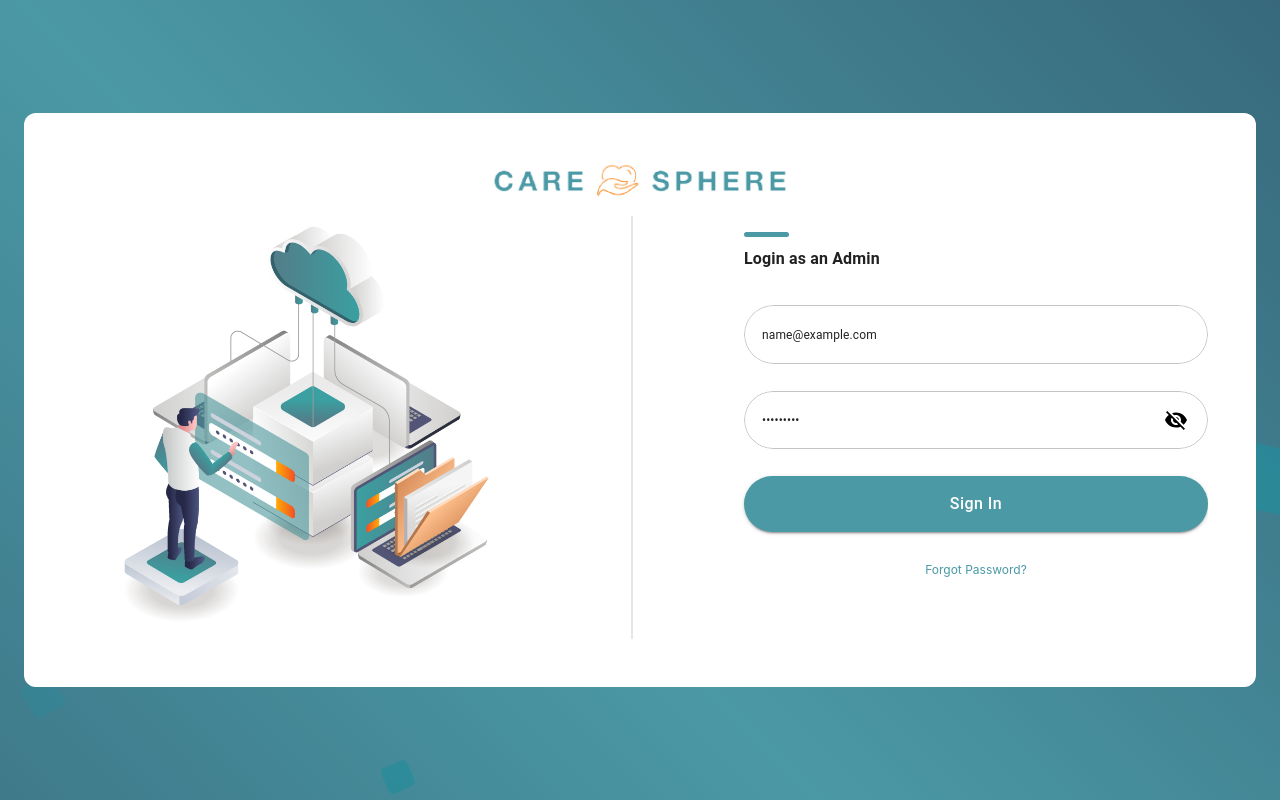
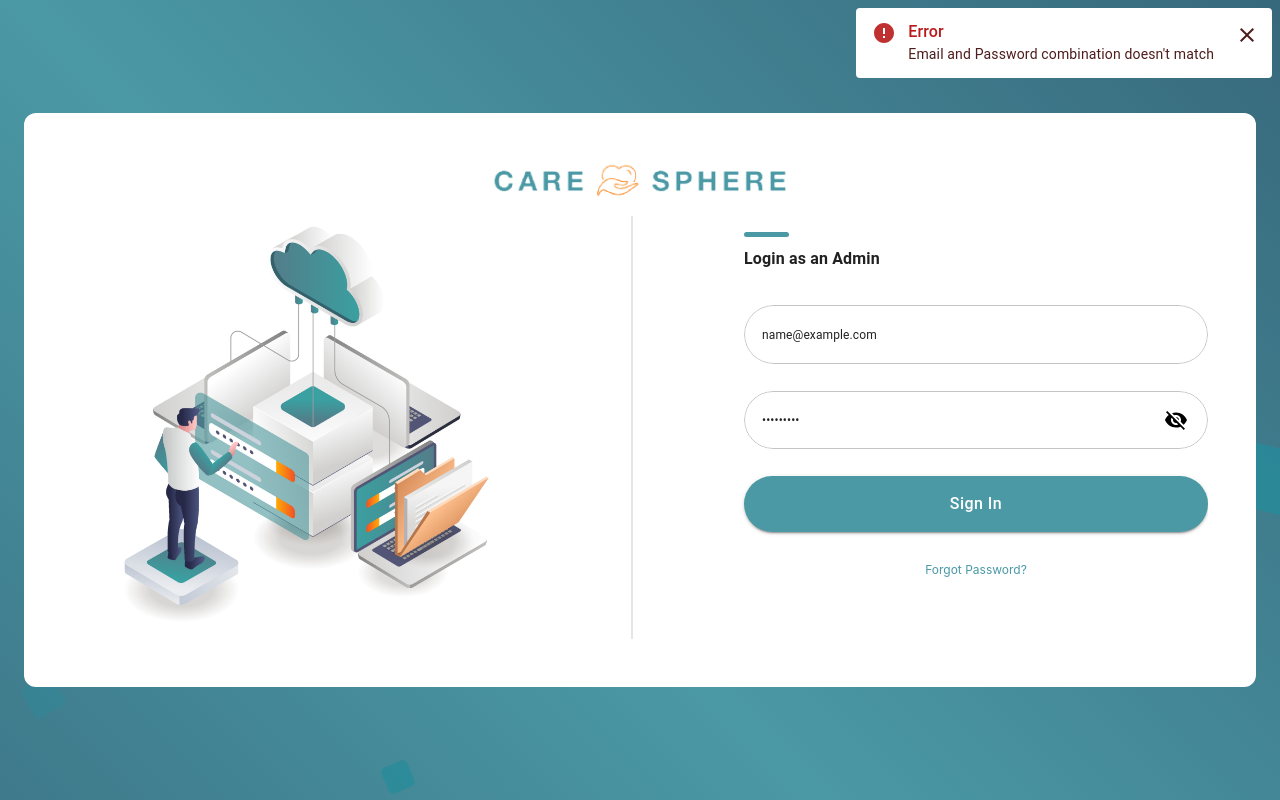
Before and after one commit to LpInfotech/care-sphere, a React (Vite) app in the folder client/: page /login in a window 1280 px wide. Both pictures are taken after typing "name@example.com", "Sample123" into the empty fields and a click on the button "Sign In". Shown: the top 800 px of the page. Built offline with nearby package versions, Linux system fonts and the light colour scheme.

Commit message:
added snackbar

```diff
--- a/client/src/app/pages/auth/login/login.tsx
+++ b/client/src/app/pages/auth/login/login.tsx
@@ -20,9 +20,13 @@ import * as yup from "yup";
 import { useFormik } from "formik";
 import { Visibility, VisibilityOff } from "@mui/icons-material";
 import theme from "../../../shared/theme/theme";
+import SnackBar from "../../../shared/components/snackbar/snackbar";
 
 const login = () => {
   const [showPassword, setShowPassword] = useState(false);
+  const [openSnackbar, setOpenSnackbar] = useState(false);
+  const [snackbarMessage, setSnackbarMessage] = useState("");
+  const [snackbarType, setSnackbarType] = useState("");
   const basicSchema = yup.object().shape({
     emailAddress: yup
       .string()
@@ -32,10 +36,28 @@ const login = () => {
   });
   //======== password visibility ========
   const handleClickShowPassword = () => setShowPassword((show) => !show);
-
+  //======== snackbar close ========
+  const handleCloseSnackbar = () => {
+    setOpenSnackbar(false);
+  };
   // ======== Login user integrating with api ========
   const LoginUser = () => {
     console.log(formik.values);
+    if (
+      formik.values.emailAddress === "admin@care.com" &&
+      formik.values.password === "Admin@123"
+    ) {
+      console.log("You have successfully logged in");
+      formik.resetForm();
+      setSnackbarType("success");
+      setOpenSnackbar(true);
+      setSnackbarMessage("You have successfully logged in");
+    } else {
+      console.warn("Incorrect email and password combination");
+      setSnackbarMessage("Email and Password combination doesn't match");
+      setSnackbarType("error");
+      setOpenSnackbar(true);
+    }
   };
 
   //======== formik validating onsubmit ========
@@ -274,6 +296,15 @@ const login = () => {
           </Box>
         </Grid>
       </Grid>
+      {/* snackbar component */}
+      <SnackBar
+        open={openSnackbar}
+        onClose={handleCloseSnackbar}
+        message={snackbarMessage}
+        snackbarType={snackbarType === "success" ? "success" : "error"}
+        severity={snackbarType === "success" ? "success" : "error"}
+      />
+      {/* /snackbar component */}
     </Container>
   );
 };
--- /dev/null
+++ b/client/src/app/shared/components/snackbar/snackbar.tsx
@@ -0,0 +1,73 @@
+import { Alert, AlertTitle, IconButton, Snackbar } from "@mui/material";
+import { Info, Warning, CheckCircle, Close, Error } from "@mui/icons-material";
+
+//======== interface for snackbar props ========
+interface SnackBarProps {
+  open: boolean;
+  onClose: () => void;
+  message: string;
+  severity: "success" | "error" | "warning" | "info";
+  snackbarType: "success" | "error" | "warning" | "info";
+}
+
+const SnackBar: React.FC<SnackBarProps> = ({
+  open,
+  onClose,
+  message,
+  severity,
+  snackbarType,
+}) => {
+  //======== handle close function ========
+  const handleClose = () => {
+    onClose();
+  };
+
+  return (
+    <Snackbar
+      sx={{ top: "8px !important", right: "8px !important", minWidth: "400px" }}
+      anchorOrigin={{ vertical: "top", horizontal: "right" }}
+      open={open}
+      onClose={handleClose}
+      autoHideDuration={10000}
+    >
+      <Alert
+        icon={
+          snackbarType === "success" ? (
+            <CheckCircle />
+          ) : snackbarType === "error" ? (
+            <Error />
+          ) : snackbarType === "warning" ? (
+            <Warning />
+          ) : (
+            <Info />
+          )
+        }
+        severity={severity}
+        sx={{ width: "100%", backgroundColor: "white" }}
+        action={
+          <IconButton
+            color="inherit"
+            size="small"
+            disableRipple
+            onClick={handleClose}
+          >
+            <Close />
+          </IconButton>
+        }
+      >
+        <AlertTitle textAlign="left" color={severity} marginBottom={0}>
+          {snackbarType === "success"
+            ? "Success"
+            : snackbarType === "error"
+            ? "Error"
+            : snackbarType === "warning"
+            ? "Warning"
+            : "Info"}
+        </AlertTitle>
+        {message}
+      </Alert>
+    </Snackbar>
+  );
+};
+
+export default SnackBar;
```
